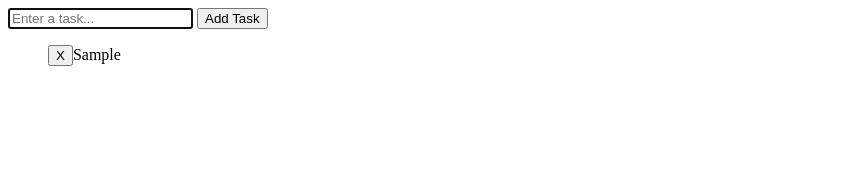
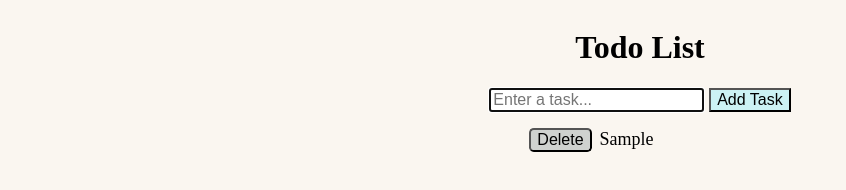
Before and after one commit to bHabawel/Todo-List-Javascript-HTML-DOM-and-Event, a plain HTML site: page index.html in a window 1280 px wide. Both pictures are taken after typing "Sample" into the empty fields and a click on the button "Add Task". Shown: the whole page, without its empty margins (0-846 px from the left). Drawn offline with Linux system fonts and the light colour scheme.

Commit message:
additional features: added styles & some elements

```diff
--- a/index.js
+++ b/index.js
@@ -1,13 +1,18 @@
 let todoInput = document.getElementById("todoInput");
 let addTask = document.getElementById("addTask");
 let taskList = document.getElementById("taskList");
+let app = document.getElementById("app");
+
+let title = document.createElement("h1");
+title.innerHTML = "Todo List";
+app.prepend(title);
 
 addTask.addEventListener("click", () => {
   let listItem = document.createElement("li");
   let removeItem = document.createElement("button");
   let spanItem = document.createElement("span");
 
-  removeItem.innerHTML = "X";
+  removeItem.innerHTML = "Delete";
   spanItem.innerHTML = todoInput.value;
 
   if (spanItem.innerHTML === "") {
--- a/styles.css
+++ b/styles.css
@@ -1,7 +1,68 @@
+body {
+  background-color: #faf6f0;
+}
+#app {
+  display: grid;
+  justify-content: center;
+  grid-template-columns: auto auto;
+  grid-template-rows: auto auto auto auto;
+}
+
+#app h1 {
+  text-align: center;
+  grid-column: span 2;
+}
+
+#app input {
+  font-size: 16px;
+}
+
+#addTask {
+  margin-left: 0.3rem;
+  background-color: #ccf2f4;
+  font-size: 16px;
+}
+
+#addTask:hover {
+  transition: 0.3s ease-in-out;
+  background-color: #a4ebf3;
+  transform: translateY(-1px);
+}
+
+#taskList {
+  grid-column: span 2;
+}
+
+li {
+  list-style-type: none;
+  margin-bottom: 0.5rem;
+}
+
+li button {
+  margin-right: 0.5rem;
+  background-color: #cfd2cf;
+  border-radius: 0.3rem;
+  cursor: pointer;
+  font-size: 16px;
+}
+
+li button:hover {
+  color: #fff;
+  transition: 0.3s ease-in-out;
+  background-color: #1a1a1a;
+  transform: translateY(-2px);
+}
+
+li span {
+  font-size: 18px;
+}
+
 .done {
   text-decoration: line-through;
 }
 
-li {
-  list-style-type: none;
+@media screen and (max-width: 480px) {
+  #taskList {
+    padding: 0px;
+  }
 }
```
